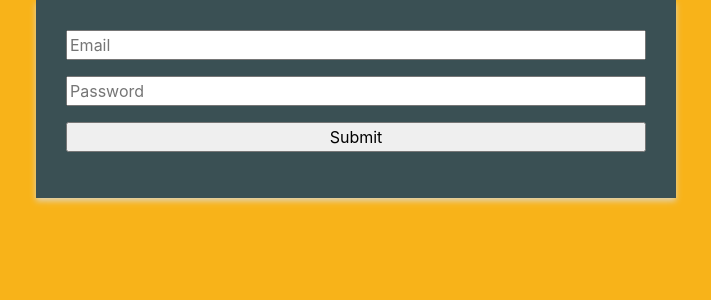
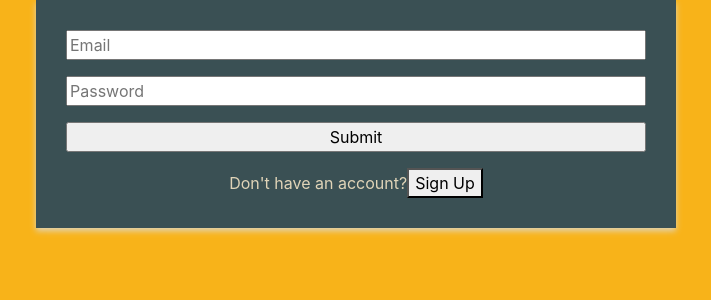
Before and after one commit to imaniintech/PersonalFinanceTracker, a React (Create React App) app in the folder personal_finance_tracker/: page / in a window 1280 px wide. Shown: the top 300 px of the page, without its empty margins (284-995 px from the left). Built offline with nearby package versions, Linux system fonts and the light colour scheme.

Commit message:
added signup button w/o styling

```diff
--- a/personal_finance_tracker/src/components/MainInfo.jsx
+++ b/personal_finance_tracker/src/components/MainInfo.jsx
@@ -15,6 +15,10 @@ class MainInfo extends Component {
         return (
             <div className="mainInfo">
                 <LoginPage />
+                <div className="accountSetup">
+                    Don't have an account?
+                    <button className="signUp">Sign Up</button>
+                </div>
 
             </div>
         )
```
